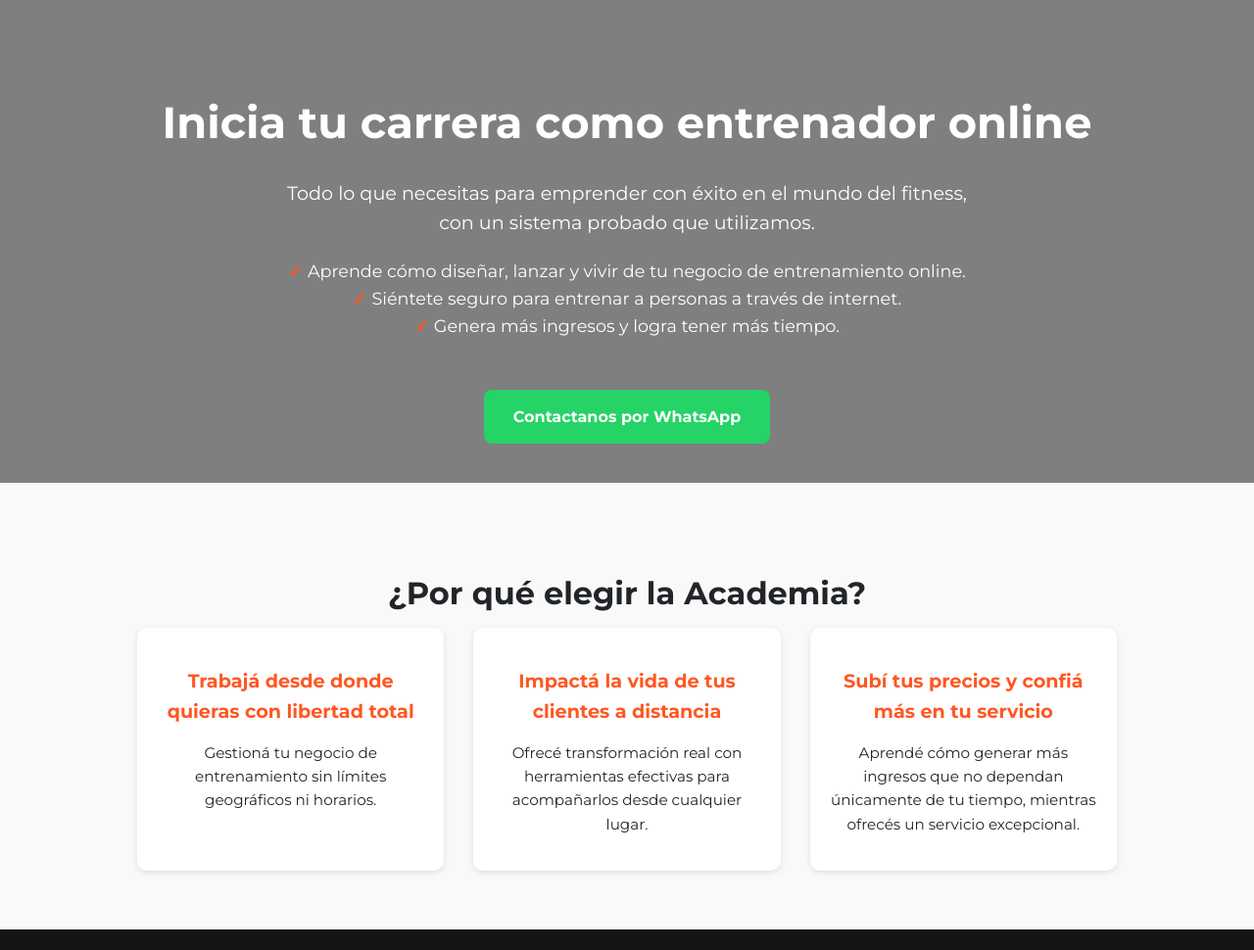
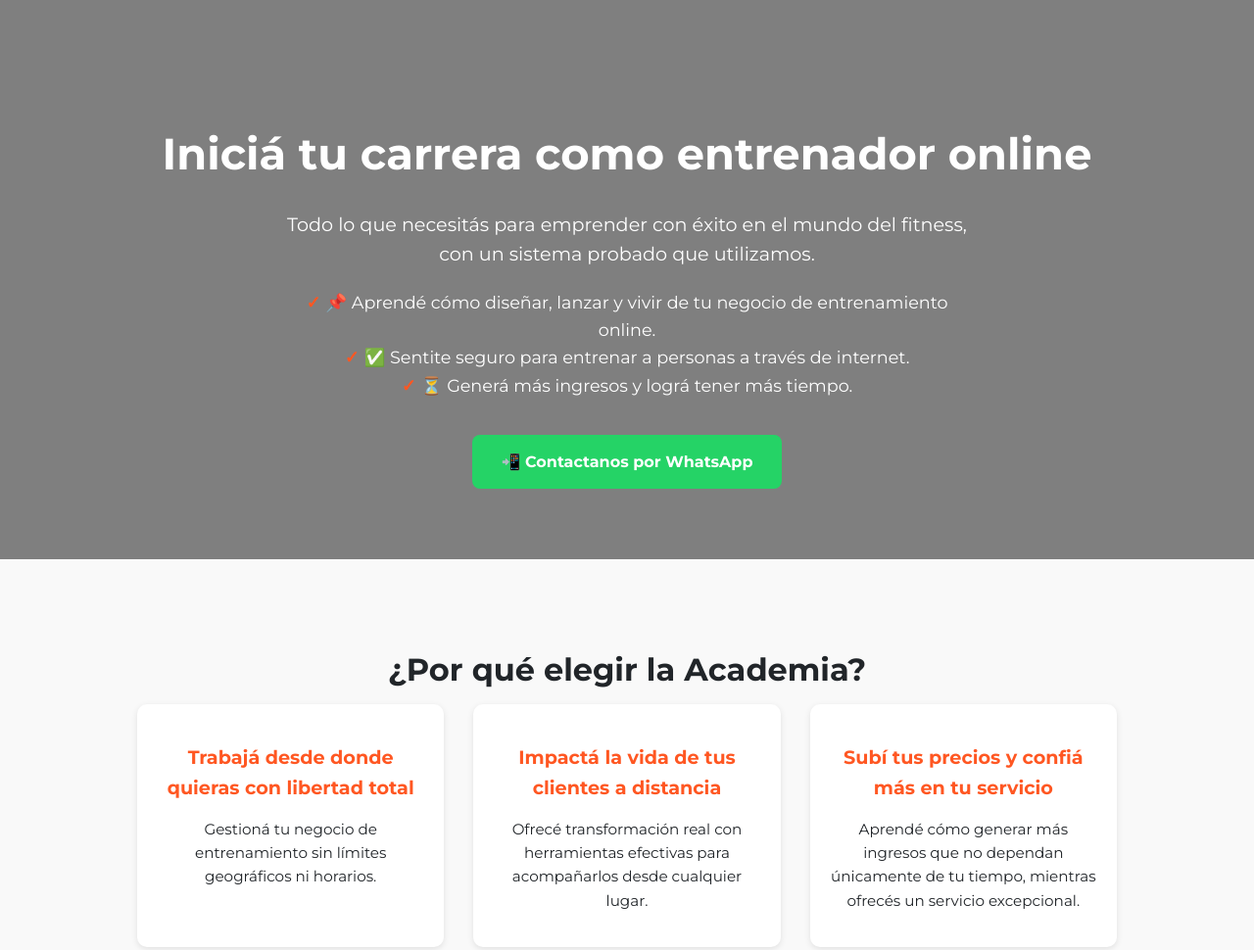
Before and after one commit to 0nata1/academiagemelosfitness, a plain HTML site: page index.html in a window 1280 px wide. Shown: the top 970 px of the page at 98% size. Drawn offline with Linux system fonts and the light colour scheme; files whose address does not match are found by name.

Commit message:
Update index.html

```diff
--- a/index.html
+++ b/index.html
@@ -129,17 +129,17 @@
 </head>
 <body>
 <header style="position: relative; background: url('img/portada-gemelos.jpg') center/cover no-repeat; color: white;">
-<div style="position:absolute; inset:0; background: rgba(0,0,0,0.5);"></div>
-  <div style="position:relative; z-index:1;">
-    <h1>Inicia tu carrera como entrenador online</h1>
-    <p>Todo lo que necesitas para emprender con éxito en el mundo del fitness, con un sistema probado que utilizamos.</p>
-    <ul>
-      <li>Aprende cómo diseñar, lanzar y vivir de tu negocio de entrenamiento online.</li>
-      <li>Siéntete seguro para entrenar a personas a través de internet.</li>
-      <li>Genera más ingresos y logra tener más tiempo.</li>
+  <div style="position:absolute; inset:0; background: rgba(0,0,0,0.5);"></div>
+  <div style="position:relative; z-index:1; padding: 2rem; text-align: center;">
+    <h1>Iniciá tu carrera como entrenador online</h1>
+    <p>Todo lo que necesitás para emprender con éxito en el mundo del fitness, con un sistema probado que utilizamos.</p>
+    <ul style="list-style: none; padding: 0;">
+      <li>📌 Aprendé cómo diseñar, lanzar y vivir de tu negocio de entrenamiento online.</li>
+      <li>✅ Sentite seguro para entrenar a personas a través de internet.</li>
+      <li>⏳ Generá más ingresos y lográ tener más tiempo.</li>
     </ul>
-    <a class="btn-wsp" href="https://wa.me/595994654445" target="_blank">Contactanos por WhatsApp</a>
-    </div>
+    <a class="btn-wsp" href="https://wa.me/595994654445" target="_blank" style="color:white; font-weight:bold; display:inline-block; margin-top:1rem;">📲 Contactanos por WhatsApp</a>
+  </div>
 </header>
 
   <section class="benefits">
```
